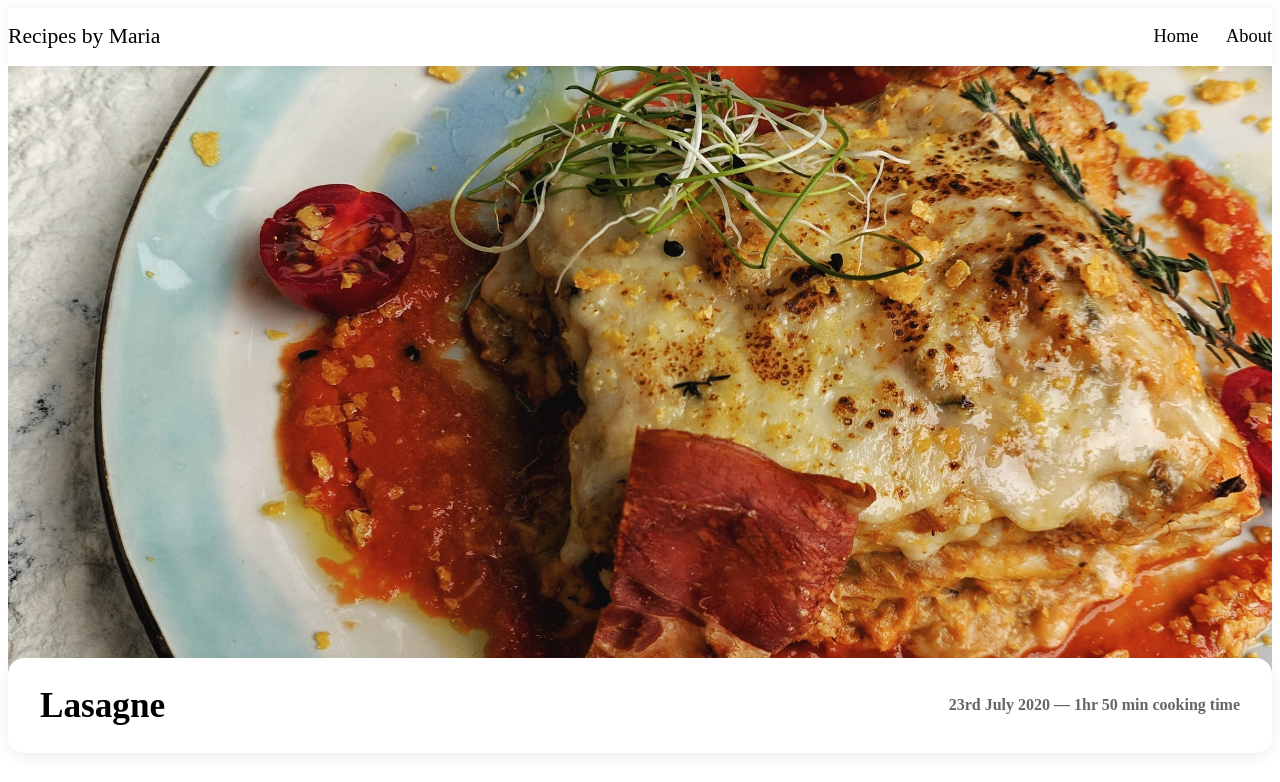
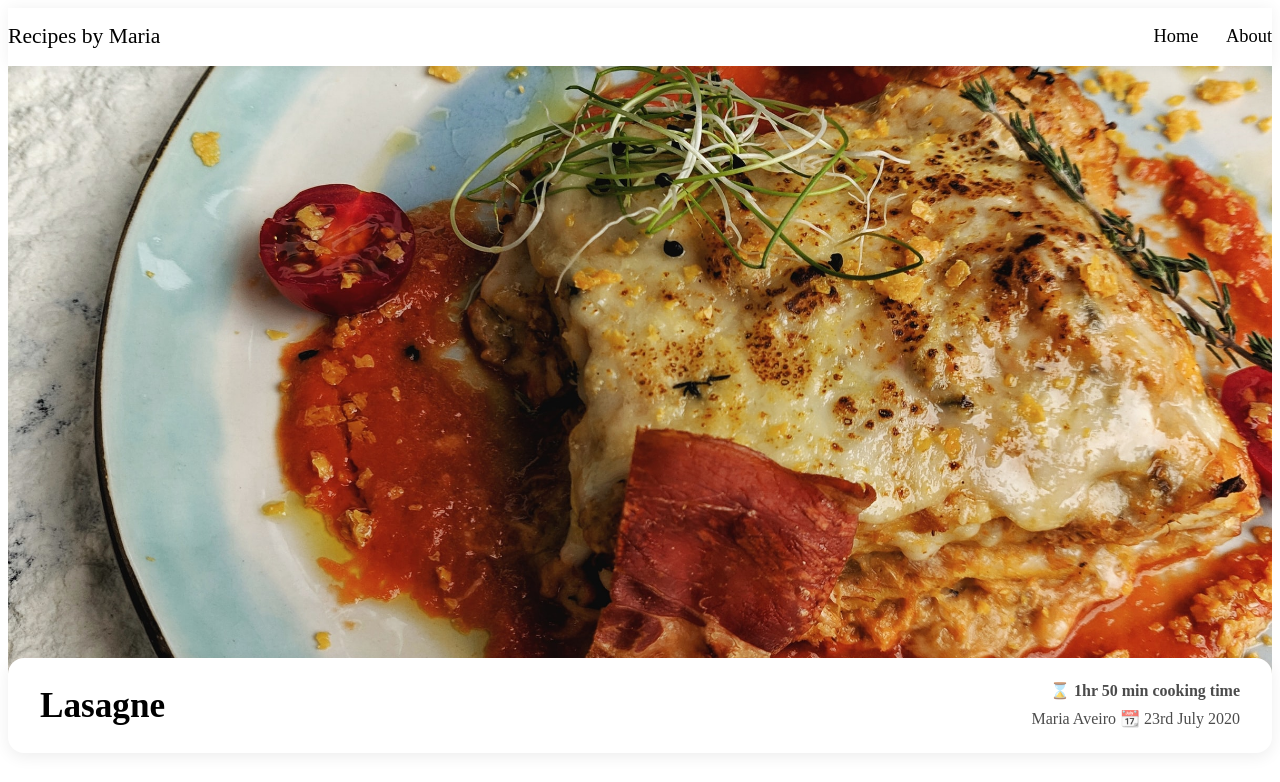
Before and after one commit to aveirinha/marias-recipes, a Gatsby site: page /recipes/beef-lasagne/ in a window 1280 px wide. Shown: the top 782 px of the page. Built offline with nearby package versions, Linux system fonts and the light colour scheme; Gatsby itself is replaced by a stand-in of ours.

Commit message:
query and display recipe author

```diff
--- a/src/styles/recipe-template.scss
+++ b/src/styles/recipe-template.scss
@@ -31,11 +31,19 @@
 
       h4 {
         font-size: 1rem;
-        opacity: 0.6;
+        font-weight: normal;
+        opacity: 0.7;
       }
 
-      :last-child {
+      .info {
         margin-left: auto;
+        display: flex;
+        flex-direction: column;
+        align-items: flex-end;
+
+        .cooking-time {
+          font-weight: bold;
+        }
       }
     }
   }
--- a/src/templates/recipe.js
+++ b/src/templates/recipe.js
@@ -25,10 +25,15 @@ export default ({ data }) => {
             <div className="recipe-details">
               <h1 className="font-header">{recipe.frontmatter.title}</h1>
 
-              <h4>
-                {recipe.frontmatter.date} — {recipe.frontmatter.cookTime}{" "}
-                cooking time
-              </h4>
+              <div className="info">
+                <h4 className="cooking-time">
+                  ⌛ {recipe.frontmatter.cookTime} cooking time
+                </h4>
+
+                <h4>
+                  {recipe.frontmatter.author} 📆 {recipe.frontmatter.date}
+                </h4>
+              </div>
             </div>
 
             <div dangerouslySetInnerHTML={{ __html: recipe.html }} />
@@ -54,6 +59,7 @@ export const query = graphql`
         title
         date
         cookTime
+        author
         image {
           childImageSharp {
             sizes(maxWidth: 1920) {
```
